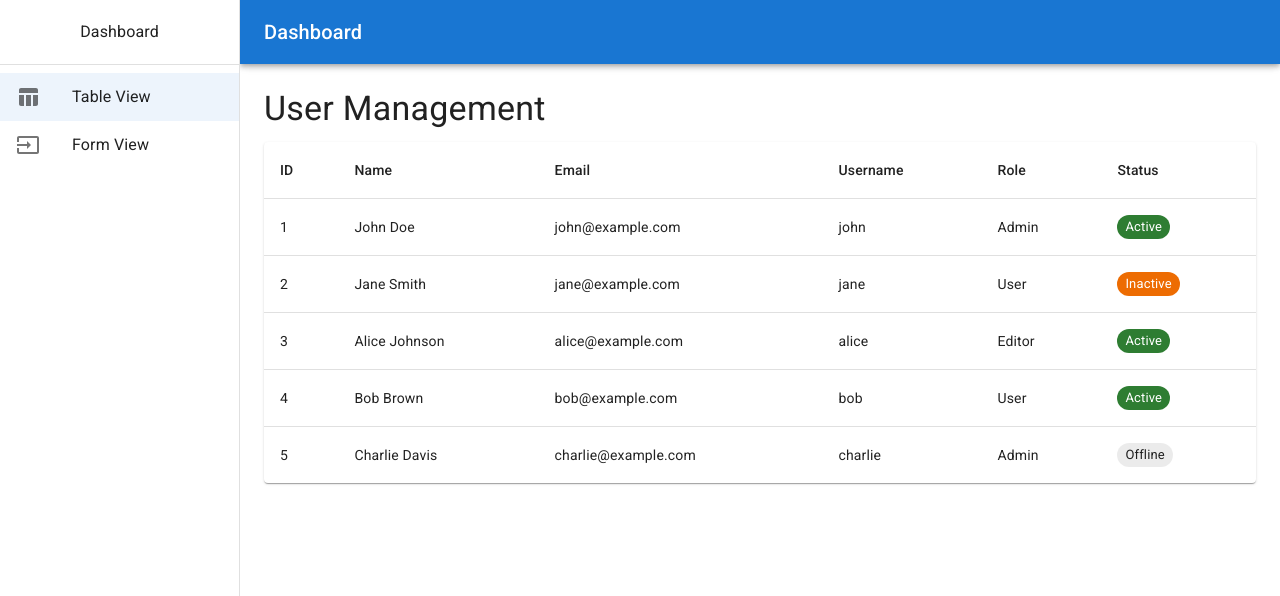
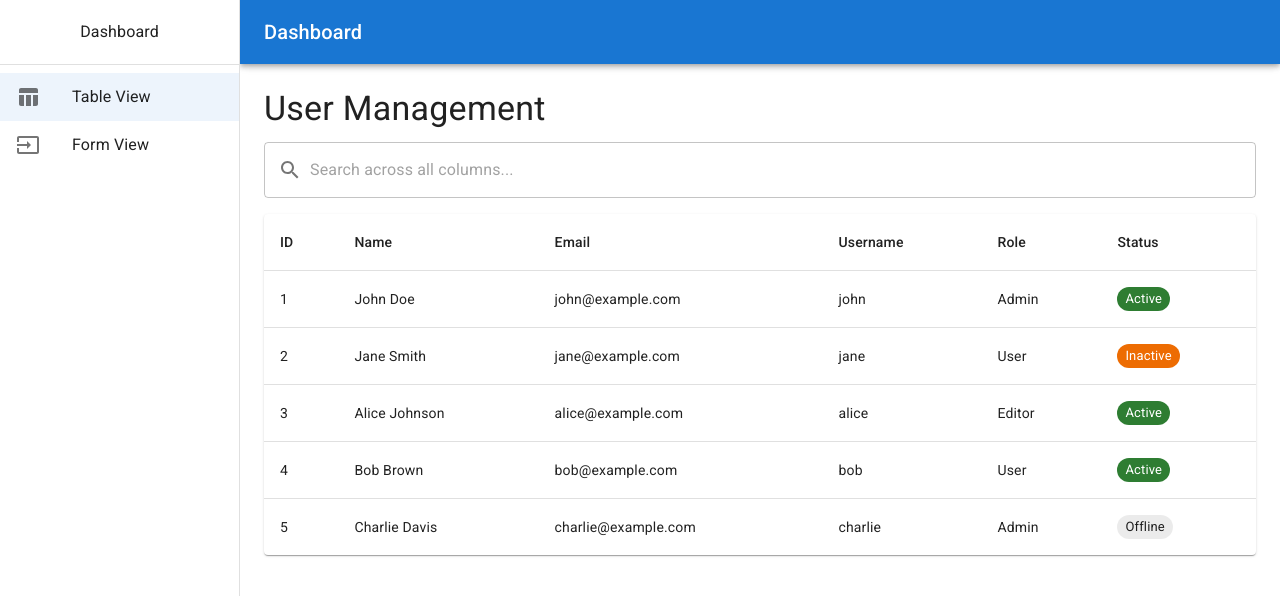
Before and after one commit to felipesoftserve/React-front, a React (Vite) app: page / in a window 1280 px wide. Shown: the top 596 px of the page. Built offline with nearby package versions, Linux system fonts and the light colour scheme.

Commit message:
Add global search input to filter table rows across all columns
Co-Authored-By: aflor@softserveinc.com <felipesoftserve@gmail.com>

```diff
--- a/src/pages/TablePage.jsx
+++ b/src/pages/TablePage.jsx
@@ -1,3 +1,4 @@
+import { useState } from 'react';
 import {
     Table,
     TableBody,
@@ -7,8 +8,12 @@ import {
     TableRow,
     Paper,
     Typography,
-    Chip
+    Chip,
+    TextField,
+    InputAdornment,
+    Box
 } from '@mui/material';
+import SearchIcon from '@mui/icons-material/Search';
 
 const createData = (id, name, email, role, status) => {
     return { id, name, email, role, status };
@@ -23,11 +28,43 @@ const rows = [
 ];
 
 export default function TablePage() {
+    const [searchQuery, setSearchQuery] = useState('');
+
+    const filteredRows = rows.filter((row) => {
+        if (!searchQuery) return true;
+        const query = searchQuery.toLowerCase();
+        const username = row.email.split('@')[0];
+        return (
+            String(row.id).toLowerCase().includes(query) ||
+            row.name.toLowerCase().includes(query) ||
+            row.email.toLowerCase().includes(query) ||
+            username.toLowerCase().includes(query) ||
+            row.role.toLowerCase().includes(query) ||
+            row.status.toLowerCase().includes(query)
+        );
+    });
+
     return (
         <>
             <Typography variant="h4" gutterBottom>
                 User Management
             </Typography>
+            <Box sx={{ mb: 2 }}>
+                <TextField
+                    fullWidth
+                    variant="outlined"
+                    placeholder="Search across all columns..."
+                    value={searchQuery}
+                    onChange={(e) => setSearchQuery(e.target.value)}
+                    InputProps={{
+                        startAdornment: (
+                            <InputAdornment position="start">
+                                <SearchIcon />
+                            </InputAdornment>
+                        ),
+                    }}
+                />
+            </Box>
             <TableContainer component={Paper}>
                 <Table sx={{ minWidth: 650 }} aria-label="user table">
                     <TableHead>
@@ -41,7 +78,8 @@ export default function TablePage() {
                         </TableRow>
                     </TableHead>
                     <TableBody>
-                        {rows.map((row) => (
+                        {filteredRows.length > 0 ? (
+                            filteredRows.map((row) => (
                                 <TableRow
                                     key={row.id}
                                     sx={{ '&:last-child td, &:last-child th': { border: 0 } }}
@@ -61,7 +99,16 @@ export default function TablePage() {
                                         />
                                     </TableCell>
                                 </TableRow>
-                        ))}
+                            ))
+                        ) : (
+                            <TableRow>
+                                <TableCell colSpan={6} align="center" sx={{ py: 4 }}>
+                                    <Typography variant="body1" color="text.secondary">
+                                        No results found
+                                    </Typography>
+                                </TableCell>
+                            </TableRow>
+                        )}
                     </TableBody>
                 </Table>
             </TableContainer>
```
Lines whose indentation alone changed are shown as unchanged.
